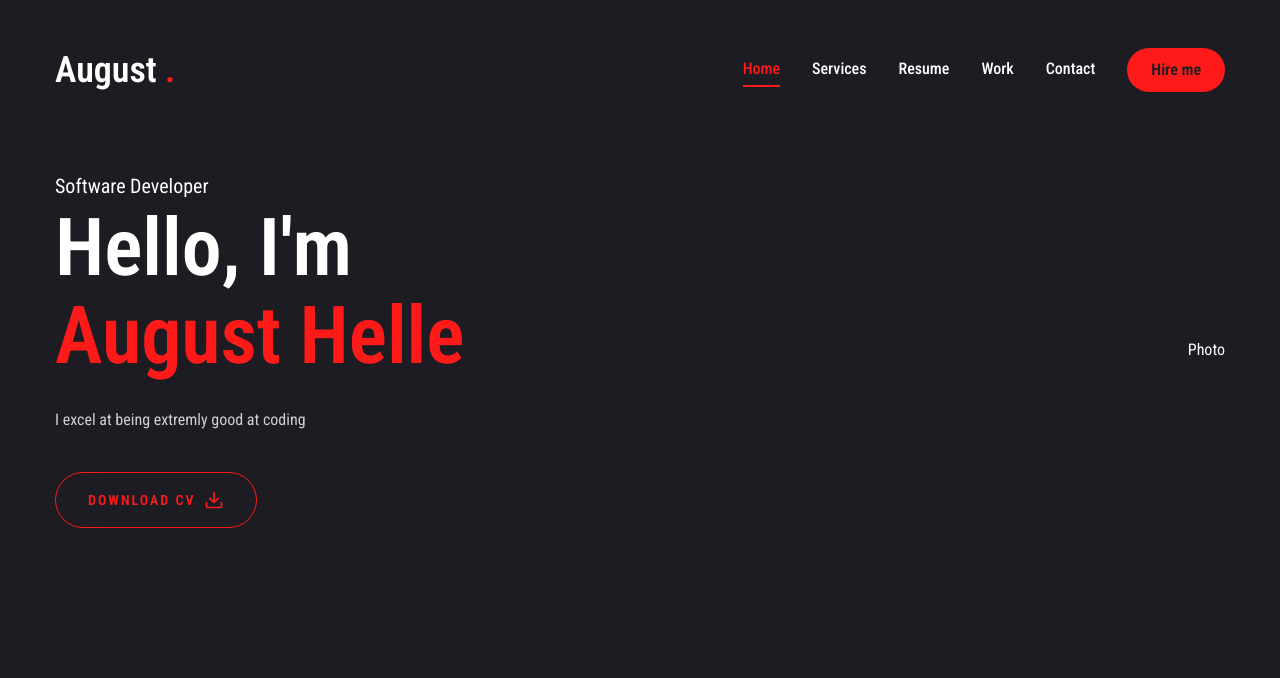
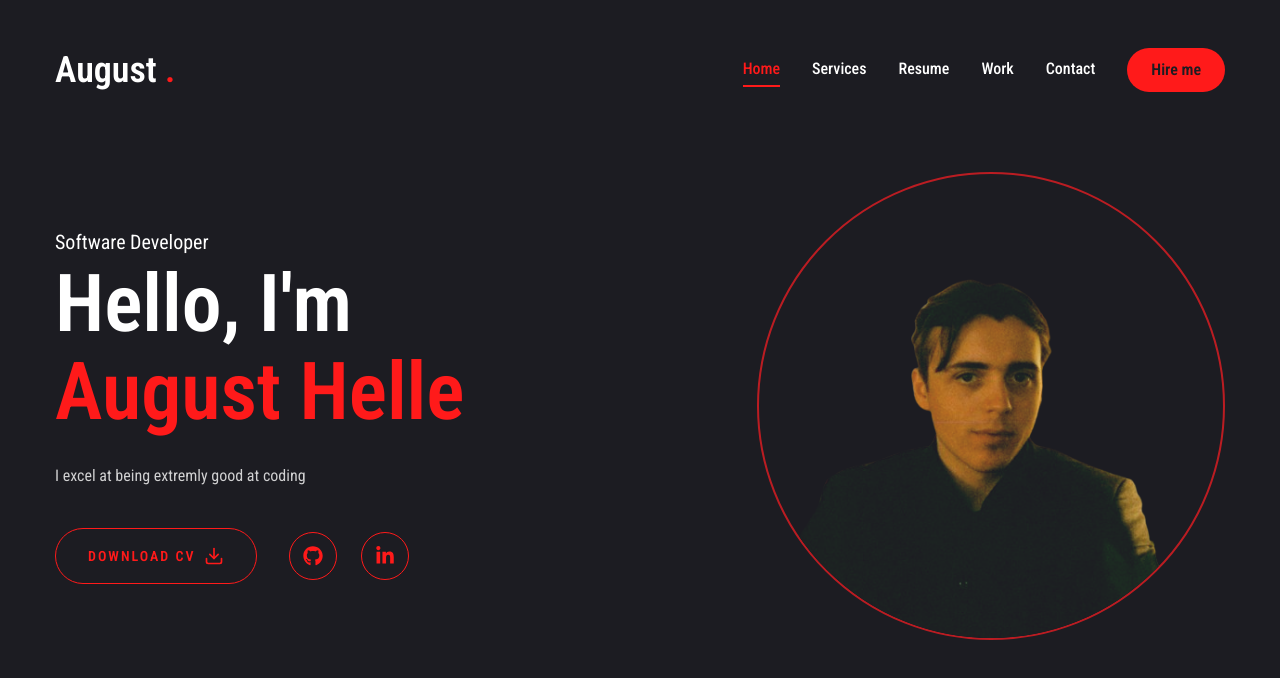
Before and after one commit to 600847/august-portfolio, a Next.js app: page / in a window 1280 px wide. Shown: the top 678 px of the page. Built offline with nearby package versions, Linux system fonts and the light colour scheme.

Commit message:
feat:add-hompage-image-and-sosicals

```diff
--- a/app/page.jsx
+++ b/app/page.jsx
@@ -1,5 +1,9 @@
 import { Button } from "@/components/ui/button";
 import { FiDownload } from "react-icons/fi";
+
+// components
+import Socials from "@/components/Socials";
+import Photo from "@/components/Photo";
 
 const Home = () => {
   return (
@@ -7,7 +11,7 @@ const Home = () => {
       <div className="container mx-auto">
         <div className="flex flex-col xl:flex-row items-center justify-between xl:pt-8 xl:pb-24">
           {/* text */}
-          <div className="text-center xl:text-left">
+          <div className="text-center xl:text-left order-2 xl:order-none">
             <span className="text-xl">Software Developer</span>
             <h1 className="h1 mb-6">
               Hello, I'm <br />
@@ -18,7 +22,7 @@ const Home = () => {
             </p>
 
             {/* btn and socials */}
-            <div>
+            <div className="flex flex-col xl:flex-row items-center gap-8">
               <Button
                 variant="outline"
                 size="lg"
@@ -27,11 +31,19 @@ const Home = () => {
                 <span>Download CV</span>
                 <FiDownload className="text-xl" />
               </Button>
+              <div className="mb-2 xl:mb-0">
+                <Socials
+                  containerStyles="flex gap-6"
+                  iconStyles="w-12 h-12 bg-transparent border border-accent rounded-full flex justify-center items-center text-accent text-base hover:bg-accent hover:text-primary hover:transition-all duration-500 text-xl"
+                />
+              </div>
             </div>
           </div>
 
           {/* photo */}
-          <div>Photo</div>
+          <div className="order-1 xl:order-none mb-8 xl:mb-0">
+            <Photo />
+          </div>
         </div>
       </div>
     </section>
--- /dev/null
+++ b/components/Photo.jsx
@@ -0,0 +1,31 @@
+"use client";
+
+import { motion } from "framer-motion";
+import Image from "next/image";
+
+const Photo = () => {
+  return (
+    <div className="w-full h-full relative">
+      <motion.div
+        initial={{ opacity: 0 }}
+        animate={{
+          opacity: 1,
+          transition: { delay: 1, duration: 0.4, ease: "easeIn" },
+        }}
+      >
+        <div className="w-[298px] h-[298px] xl:w-[468px] xl:h-[468px] mix-blend-lighten absloute">
+          <Image
+            alt="profile-photo"
+            src="/assets/profile-photo.png"
+            priority
+            quality={100}
+            fill
+            className="object-contain rounded-full border-accent/70 border-2 transition-transform duration-300 ease-in-out hover:scale-105"
+          />
+        </div>
+      </motion.div>
+    </div>
+  );
+};
+
+export default Photo;
--- /dev/null
+++ b/components/Socials.jsx
@@ -0,0 +1,23 @@
+import Link from "next/link";
+import { FaGithub, FaLinkedinIn } from "react-icons/fa";
+
+const socials = [
+  { icon: <FaGithub />, path: "https://github.com/600847" },
+  { icon: <FaLinkedinIn />, path: "https://www.linkedin.com/in/august-helle/" },
+];
+
+const Socials = ({ containerStyles, iconStyles }) => {
+  return (
+    <div className={containerStyles}>
+      {socials.map((social, i) => {
+        return (
+          <Link href={social.path} key={i} className={iconStyles}>
+            {social.icon}
+          </Link>
+        );
+      })}
+    </div>
+  );
+};
+
+export default Socials;
```
Also changed, not shown: public/assets/profile-photo.png (added).
